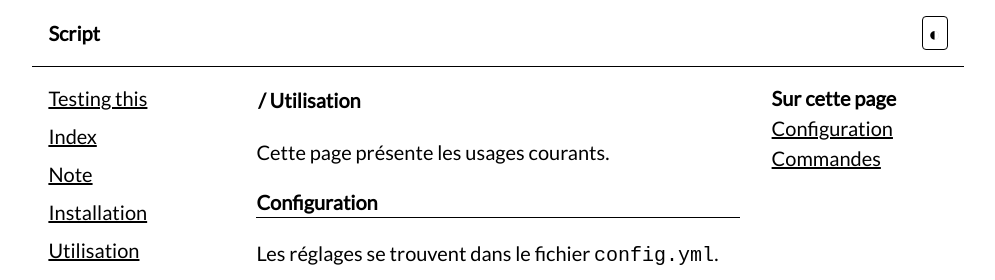
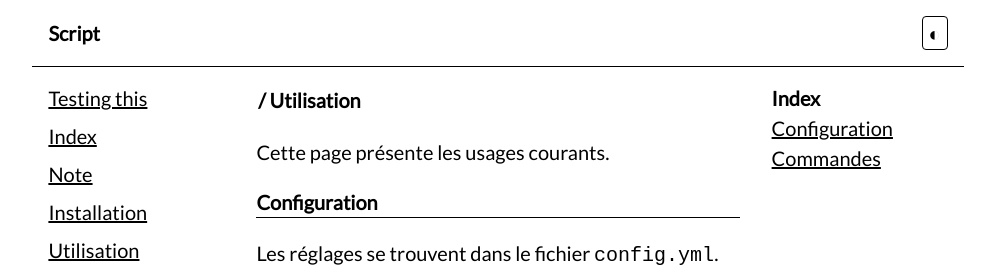
Before and after one commit to script-txt/script-txt.github.io, a Jekyll site: the page built from utilisation.md, in a window 1280 px wide. Shown: the top 280 px of the page, without its empty margins (142-1137 px from the left). Built offline with Jekyll 4.4.1, drawn with Linux system fonts in a browser that asks for light colours.

Commit message:
Update theme toggle button and sidebar labels

```diff
--- a/_layouts/default.html
+++ b/_layouts/default.html
@@ -21,7 +21,7 @@
 
 <header>
   <a style="text-decoration: none" href="{{ '/' | relative_url }}"><strong>{{ site.title }}</strong></a>
-  <button type="button" onclick="toggleTheme()" aria-label="Changer de thème" title="Changer de thème">◐</button>
+  <button type="button" onclick="toggleTheme()" aria-label="ON/OFF" title="ON/OFF">◐</button>
 </header>
 
 <!-- Colonne 1 : navigation -->
@@ -62,10 +62,10 @@
 </main>
 
 <!-- Colonne 3 : sommaire de la page -->
-<aside aria-label="Menu">
+<aside aria-label="Index">
   {%- assign parts = content | split: '<h2 id="' %}
   {%- if parts.size > 1 %}
-  <strong>Sur cette page</strong>
+  <strong>Index</strong>
   <ul>
     {%- for part in parts offset: 1 %}
     <li><a href="#{{ part | split: '"' | first }}">{{ part | split: '</h2>' | first | split: '">' | last | strip_html }}</a></li>
```
